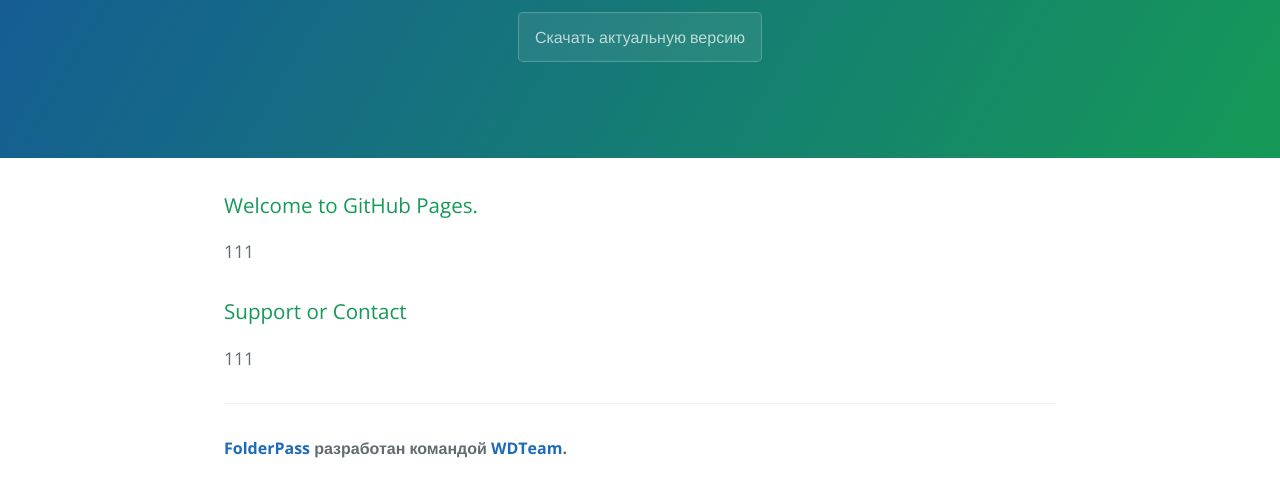
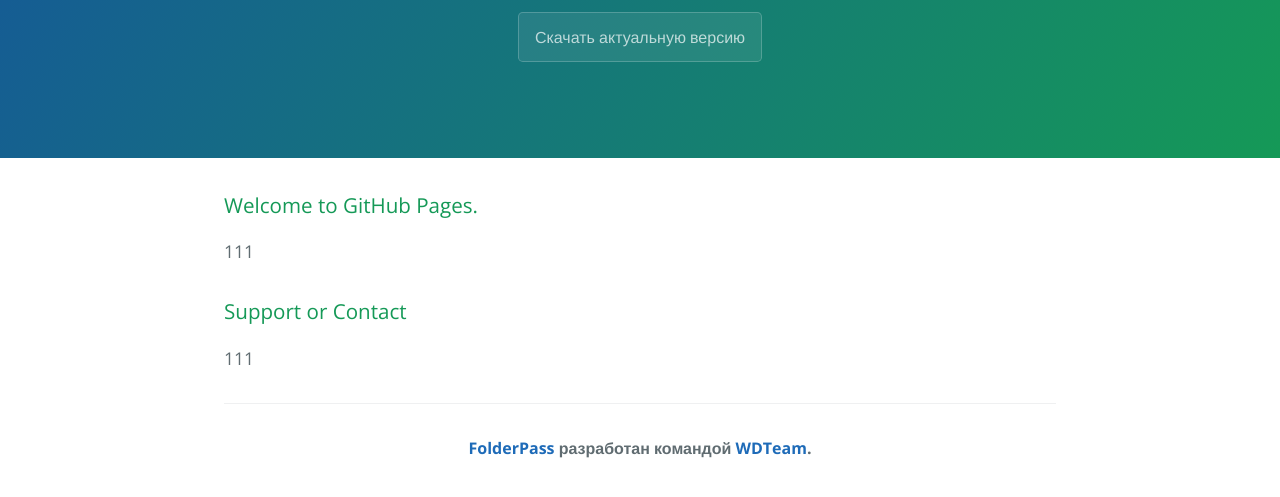
Before and after one commit to folderpass/releases, a plain HTML site: page index.html in a window 1280 px wide. Shown: the part 225-722 px from the top of the page. Drawn offline with nearby package versions, Linux system fonts and the light colour scheme.

Commit message:
Update index.html

```diff
--- a/index.html
+++ b/index.html
@@ -28,7 +28,7 @@
 <p>111</p>
 
       <footer class="site-footer">
-        <span class="site-footer-owner"><a href="https://github.com/folderpass/releases">FolderPass</a> разработан командой <a href="https://vk.com/world_droid_team">WDTeam</a>.</span>
+        <center><span class="site-footer-owner"><a href="https://github.com/folderpass/releases">FolderPass</a> разработан командой <a href="https://vk.com/world_droid_team">WDTeam</a>.</span><center>
       </footer>
 
     </section>
```
